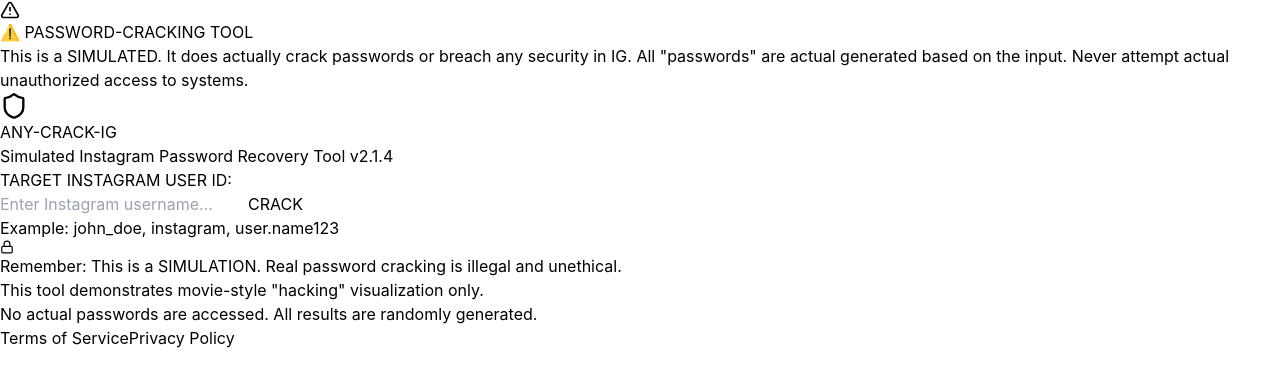
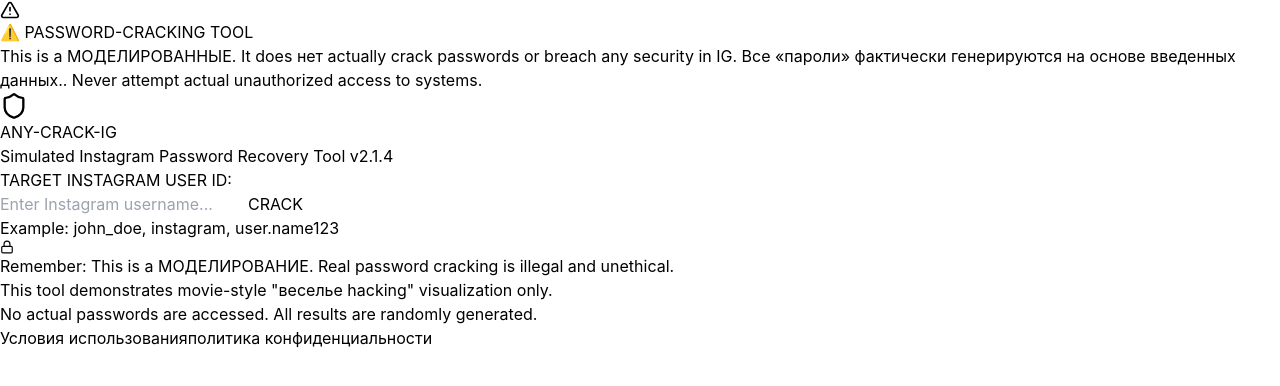
Before and after one commit to KishorMahanta/any-crack, a React (Vite) app: page / in a window 1280 px wide. Shown: the top 386 px of the page. Built offline with nearby package versions, Linux system fonts and the light colour scheme.

Commit message:
Updated project with new code and files

```diff
--- a/src/App.jsx
+++ b/src/App.jsx
@@ -97,7 +97,7 @@
       setDecodedPassword(null);
 
       addLog('> Instagram ID Verified ✓', 100);
-      addLog('> Initializing ANY-CRACK-IG v2.1.4...', 400);
+      addLog('> Инициализация ANY-CRACK-IG v2.1.4...', 400);
       addLog('> Loading encryption modules...', 700);
       addLog('> Connecting to Instagram database...', 1100);
       addLog(`> Target ID: @${userId}`, 1500);
@@ -170,7 +170,7 @@
         <div>
           <h3 className="font-bold text-red-800 text-base sm:text-lg">⚠️ PASSWORD-CRACKING TOOL</h3>
           <p className="text-red-700 text-xs sm:text-sm mt-1">
-            This is a SIMULATED.  It does actually crack passwords or breach any security in IG. All "passwords" are actual generated based on the input. Never attempt actual unauthorized access to systems.
+            This is a МОДЕЛИРОВАННЫЕ.  It does  нет actually crack passwords or breach any security in IG. Все «пароли» фактически генерируются на основе введенных данных.. Never attempt actual unauthorized access to systems.
           </p>
         </div>
       </div>
@@ -297,7 +297,7 @@
                   <div className="bg-gradient-to-r from-yellow-50 to-orange-50 border-2 border-yellow-500 rounded-lg p-3 sm:p-4">
                     <h3 className="font-bold text-yellow-800 text-base sm:text-lg mb-2">🔓 Decode Password</h3>
                     <p className="text-yellow-700 text-xs sm:text-sm mb-3">
-                      The recovered password is encoded. Unlock the real decoded password with special characters and numbers for just ₹49!
+                      The recovered password is encoded. Unlock the real decoded password with special characters and numbers for just $0.55!
                     </p>
                     <button
                       onClick={handleDecodePayment}
@@ -333,16 +333,16 @@
 
         <div className="p-3 sm:p-4 bg-gray-900 text-gray-400 text-center text-xs sm:text-sm">
           <Lock size={14} className="inline mr-2" />
-          Remember: This is a SIMULATION. Real password cracking is illegal and unethical.
+          Remember: This is a МОДЕЛИРОВАНИЕ. Real password cracking is illegal and unethical.
         </div>
       </div>
 
       <div className="max-w-4xl mx-auto mt-4 sm:mt-6 text-center text-gray-600 text-xs sm:text-sm">
-        <p className="font-semibold">This tool demonstrates movie-style "hacking" visualization only.</p>
+        <p className="font-semibold">This tool demonstrates movie-style "веселье hacking" visualization only.</p>
         <p className="mt-1">No actual passwords are accessed. All results are randomly generated.</p>
         <div className="mt-3 flex justify-center gap-4 flex-wrap">
-          <Link to="/terms" className="text-blue-600 hover:underline">Terms of Service</Link>
-          <Link to="/privacy" className="text-blue-600 hover:underline">Privacy Policy</Link>
+          <Link to="/terms" className="text-blue-600 hover:underline">Условия использования</Link>
+          <Link to="/privacy" className="text-blue-600 hover:underline">политика конфиденциальности</Link>
         </div>
       </div>
     </div>
```
